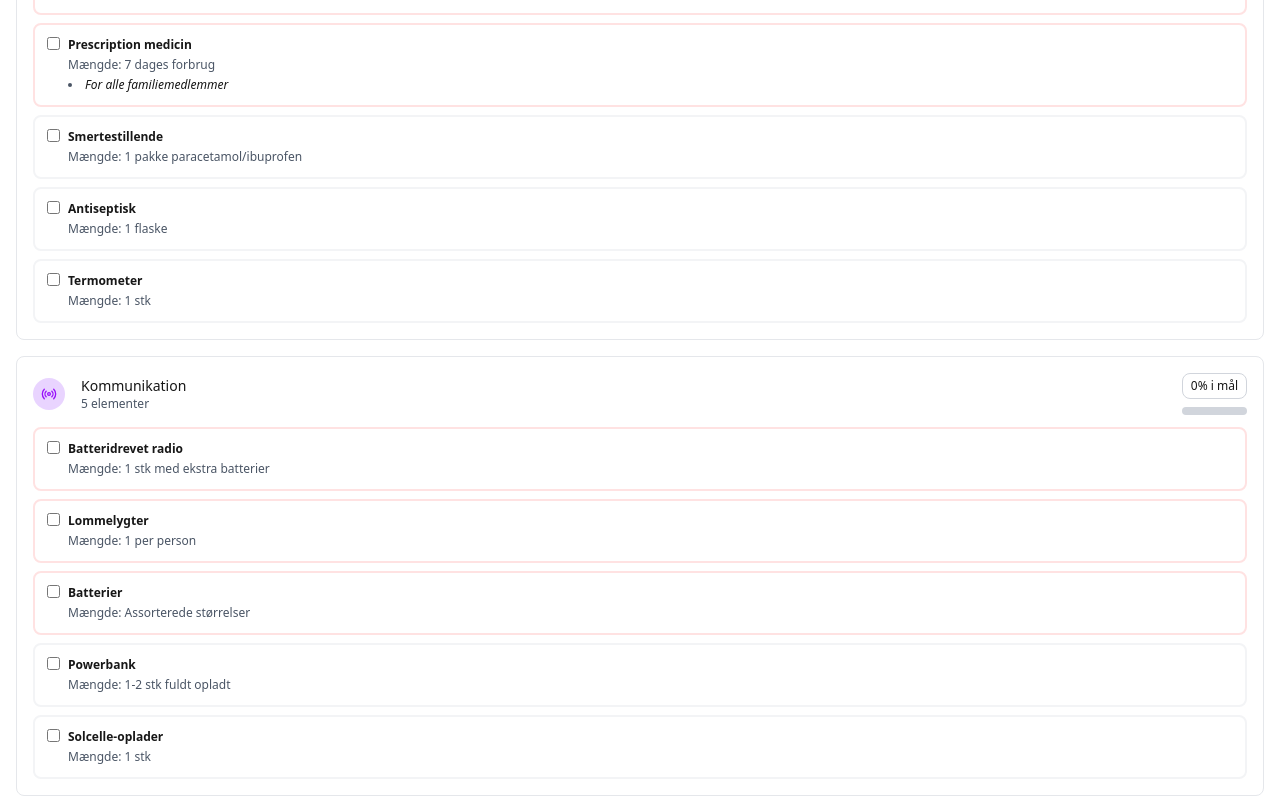
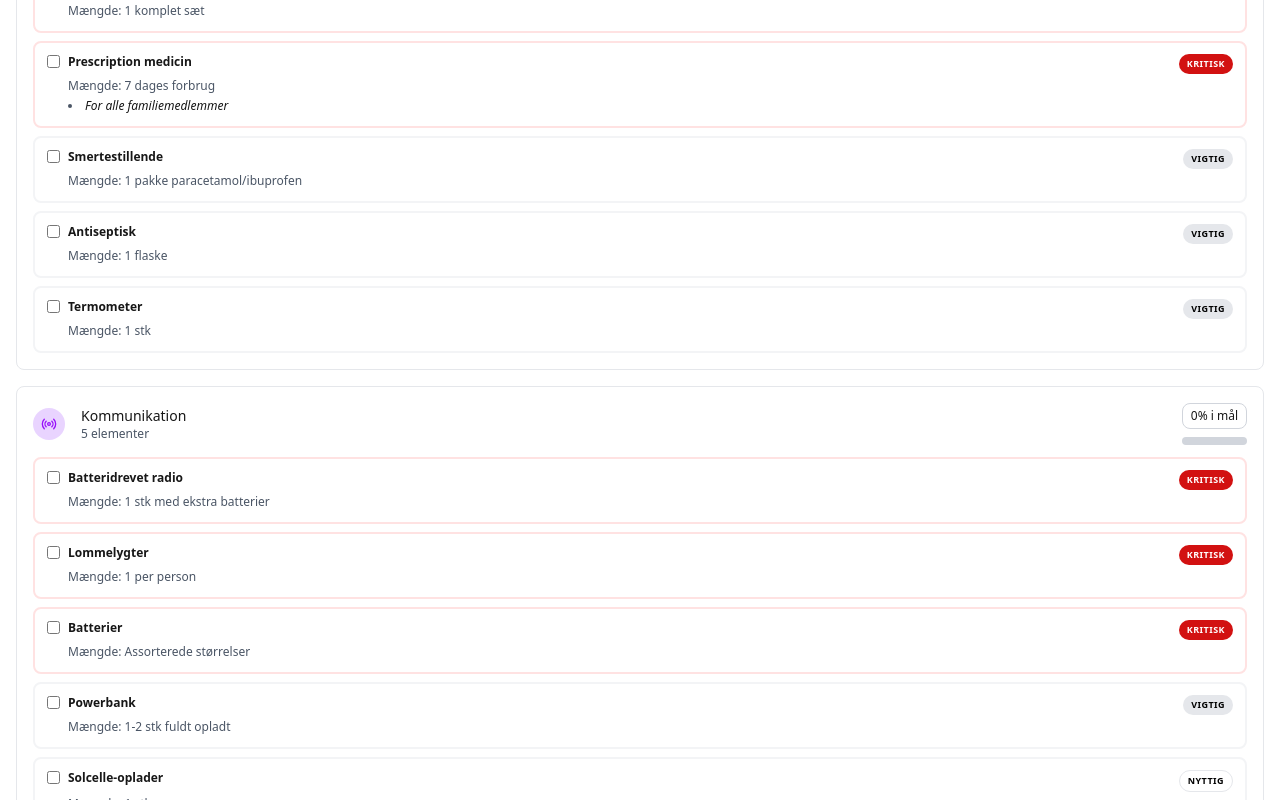
Before and after one commit to philipmunster/sikker-danmark, a Next.js app: page /supplies in a window 1280 px wide. Shown: the part 1260-2060 px from the top of the page. Built offline with nearby package versions, Linux system fonts and the light colour scheme.

Commit message:
add badge to checklist

```diff
--- a/src/app/supplies/ChecklistCard.tsx
+++ b/src/app/supplies/ChecklistCard.tsx
@@ -2,6 +2,7 @@
 
 import { Droplets, Bandage, Radio, Hammer, Bubbles, IdCard } from 'lucide-react'
 import ProgressBar from '@/app/components/ProgressBar'
+import Badge from '@/app/components/Badge'
 import { useState } from 'react'
 import clsx from 'clsx'
 
@@ -50,13 +51,21 @@ export default function ChecklistCard({ categoryObj, toggleTotalChecked }) {
     const iconColorStyles = colorMapObj[categoryObj.type]
 
 
-    const checklistItems = categoryObj.data.map(item => {
+    const checklistItems = categoryObj.data.map((item, index) => {
         const borderValue = item.label === 'KRITISK' ? 'border-red-100' : 'border-gray-100'
+        const badgeColor = {
+            'KRITISK': 'red',
+            'VIGTIG': 'gray',
+            'NYTTIG': 'white'
+        }
         return (
-            <div className={clsx(borderValue, 'flex', 'items-start', 'gap-2', 'p-3', 'border-2', 'rounded-lg', 'text-xs')}>
+            <div key={index} className={clsx(borderValue, 'flex', 'items-start', 'gap-2', 'p-3', 'border-2', 'rounded-lg', 'text-xs')}>
                 <input type='checkbox' name={item.title} onChange={(e) => toggleChecked(e.target.checked, item.label)}/>
-                <div className="flex flex-col gap-1">
-                    <label htmlFor={item.title} className="font-bold flex gap-2">{item.title}</label>
+                <div className="flex flex-col gap-1 w-full mt-[-1px]">
+                    <div className='flex justify-between'>
+                        <label htmlFor={item.title} className="font-bold flex gap-2">{item.title}</label>
+                        <Badge color={badgeColor[item.label]}>{item.label}</Badge>
+                    </div>
                     <p className="text-gray-600">Mængde: {item.amount}</p>
                     {item?.comment && <li className="italic marker:text-gray-600">{item.comment}</li>}
                 </div>
```
